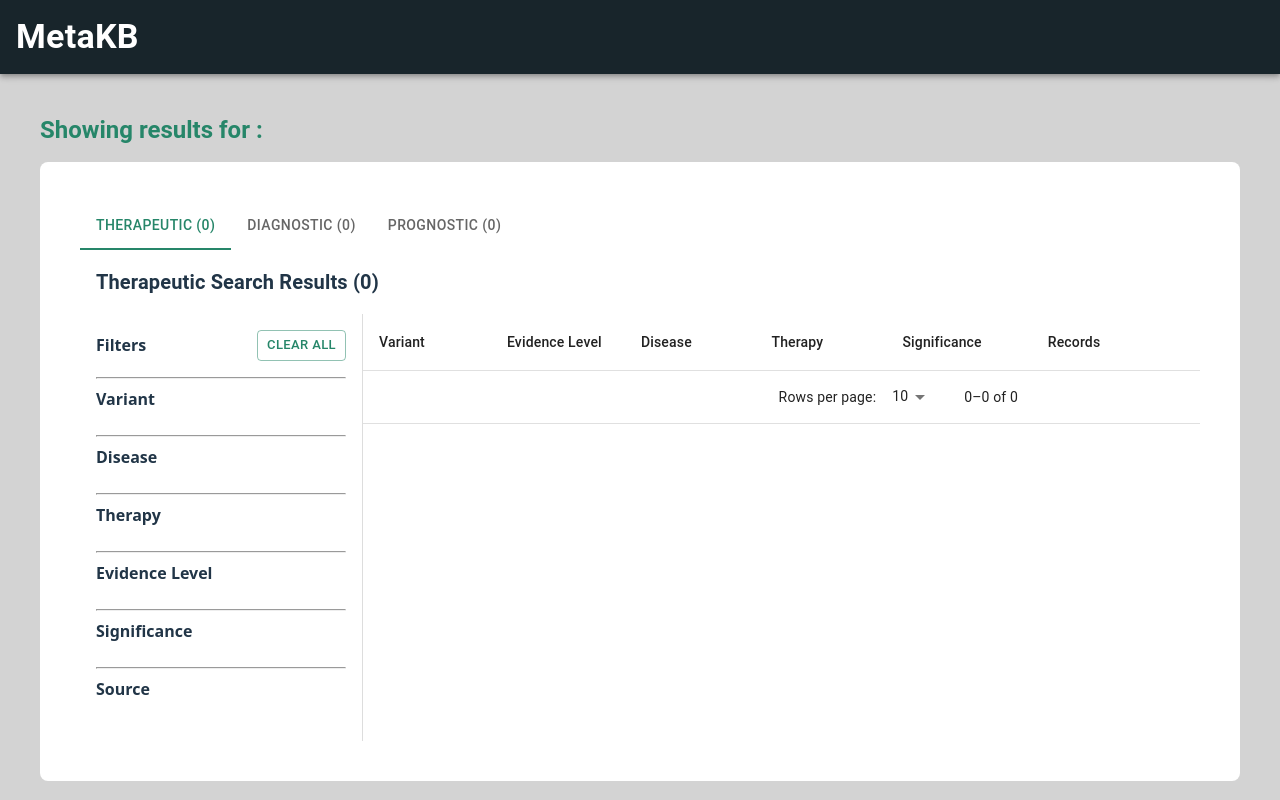
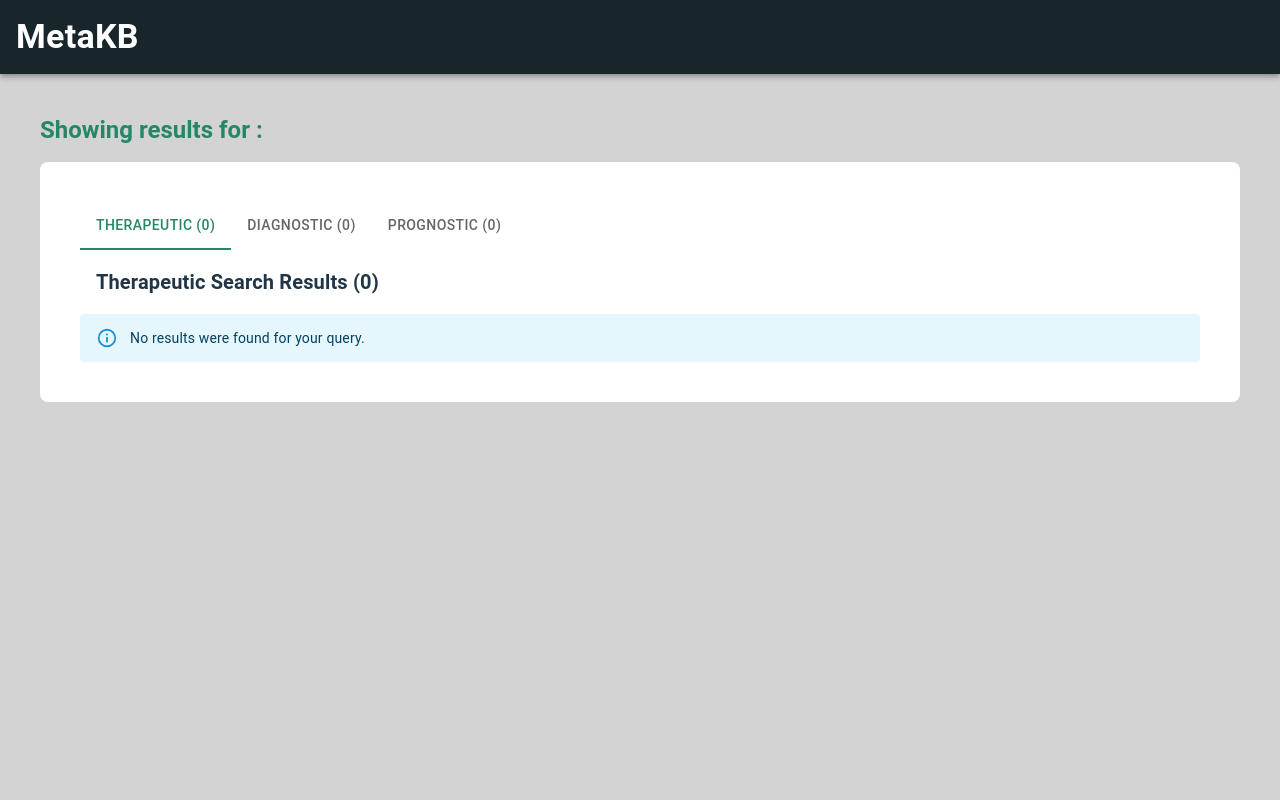
Before and after one commit to cancervariants/metakb, a React (Vite) app in the folder client/: page /search in a window 1280 px wide. Built offline with nearby package versions, Linux system fonts and the light colour scheme; some icons are missing.

Commit message:
feat: add notifications for no results found

```diff
--- a/client/src/pages/Results/GeneResult.tsx
+++ b/client/src/pages/Results/GeneResult.tsx
@@ -253,17 +253,20 @@ const GeneResult = () => {
     }
   }
 
+  const hasInitialResults = results[activeTab].length > 0
+  const hasFilteredResults = filteredResults.length > 0
+
   return (
     <>
       <Header />
       <Box id="result-page-container" m={5}>
-        <Typography variant="h5" color="primary" fontWeight="bold" mb={2}>
-          Showing results for {typeFromUrl}: {searchQuery}
-        </Typography>
         {loading && <CircularProgress />}
         {error && <Alert severity="error">{error}</Alert>}
         {!loading && (
           <Box>
+            <Typography variant="h5" color="primary" fontWeight="bold" mb={2}>
+              Showing results for {typeFromUrl}: {searchQuery}
+            </Typography>
             <Box
               id="results-info-container"
               sx={{ backgroundColor: 'white', padding: 5, borderRadius: 2 }}
@@ -306,6 +309,7 @@ const GeneResult = () => {
                   {TAB_LABELS[activeTab]} Search Results ({filteredResults?.length})
                 </Typography>
               </Box>
+              {hasInitialResults ? (
                 <Box display="flex">
                   <Box id="filter-container">
                     <Box width={250} p={2} sx={{ borderRight: '1px solid #ddd' }}>
@@ -374,10 +378,19 @@ const GeneResult = () => {
                       />
                     </Box>
                   </Box>
-                <Box>
+                  <Box id="results" width="100%" p={2}>
+                    {hasFilteredResults ? (
                       <ResultTable results={sortedResults} resultType={activeTab} />
+                    ) : (
+                      <Alert severity="info" sx={{ width: '100%' }}>
+                        No results match your current filters.
+                      </Alert>
+                    )}
                   </Box>
                 </Box>
+              ) : (
+                <Alert severity="info">No results were found for your query.</Alert>
+              )}
             </Box>
           </Box>
         )}
```
Lines whose indentation alone changed are shown as unchanged.
